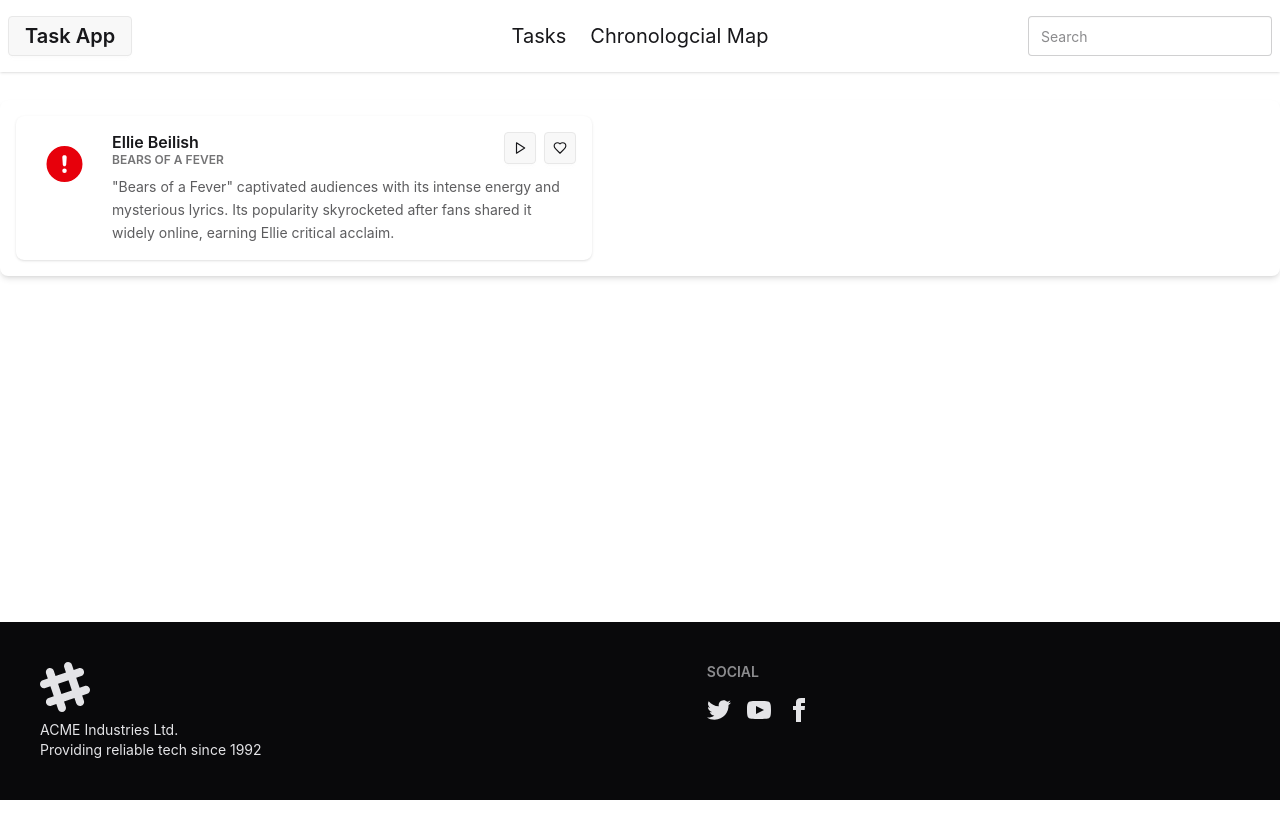
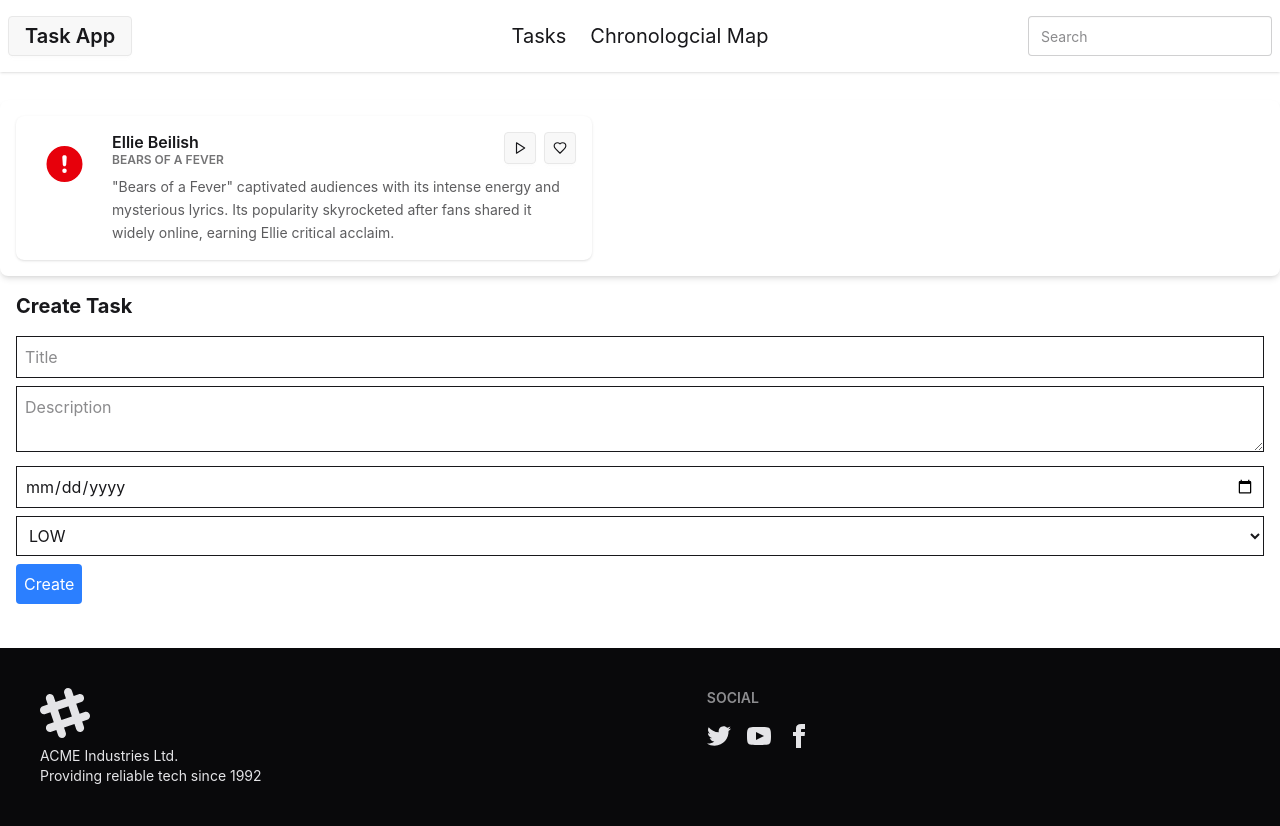
Before and after one commit to vixello/Java-Task-App-Frontend, an Angular app: page /tasks in a window 1280 px wide. Before the commit the page ends 800 px from the top, so only its background shows below. Built offline with nearby package versions, Linux system fonts and the light colour scheme.

Commit message:
Add task creation UI and backend POST integration

```diff
--- a/src/app/app.config.ts
+++ b/src/app/app.config.ts
@@ -7,11 +7,13 @@ import {
   withEventReplay,
   withNoIncrementalHydration,
 } from '@angular/platform-browser';
+import { provideHttpClient } from '@angular/common/http';
 
 export const appConfig: ApplicationConfig = {
   providers: [
     provideBrowserGlobalErrorListeners(),
     provideRouter(routes),
     provideClientHydration(withEventReplay(), withNoIncrementalHydration()),
+    provideHttpClient()
   ],
 };
--- a/src/app/app.html
+++ b/src/app/app.html
@@ -4,6 +4,8 @@
 
   <main class="container mx-auto py-7 grow h-full">
     <router-outlet></router-outlet>
+    <taskapp-task-create></taskapp-task-create>
+
   </main>
   <taskapp-footer></taskapp-footer>
 
--- a/src/app/app.routes.ts
+++ b/src/app/app.routes.ts
@@ -1,8 +1,10 @@
 // tasks.routes.ts
 import { Routes } from '@angular/router';
 import { TasksList } from './layout/tasks-list/tasks-list';
+import { TaskCreate } from './layout/task-create/task-create';
 
 export const routes: Routes = [
   { path: '', redirectTo: 'tasks', pathMatch: 'full'},
-  { path: 'tasks', component: TasksList }
+  { path: 'tasks', component: TasksList },
+  //{ path: 'create', component: TaskCreate}
 ];
--- a/src/app/app.ts
+++ b/src/app/app.ts
@@ -4,12 +4,11 @@ import { FaConfig, FaIconLibrary, FaIconComponent } from '@fortawesome/angular-f
 import { fontAwesomeIcons } from './shared/font-awesome-icons';
 import { Navbar } from "./layout/navbar/navbar";
 import { Footer } from "./layout/footer/footer";
-import { TaskItem } from "./layout/task-item/task-item";
-import { TasksList } from "./layout/tasks-list/tasks-list";
+import { TaskCreate } from "./layout/task-create/task-create";
 
 @Component({
   selector: 'taskapp-root',
-  imports: [RouterOutlet, FaIconComponent, Navbar, Footer, RouterLinkWithHref],
+  imports: [RouterOutlet, FaIconComponent, Navbar, Footer, RouterLinkWithHref, TaskCreate],
   templateUrl: './app.html',
   changeDetection: ChangeDetectionStrategy.Eager,
   styleUrl: './app.scss',
--- /dev/null
+++ b/src/app/layout/task-create/task-create.html
@@ -0,0 +1,21 @@
+<div class="p-4">
+  <h2 class="text-xl font-bold mb-4">Create Task</h2>
+
+  <form (ngSubmit)="submit()">
+    <input class="border p-2 w-full mb-2" placeholder="Title" [(ngModel)]="title" name="title">
+    <textarea class="border p-2 w-full mb-2" placeholder="Description" [(ngModel)]="description" name="description"></textarea>
+    <input class="border p-2 w-full mb-2" type="date" [(ngModel)]="dueDate" name="dueDate">
+
+    <select class="border p-2 w-full mb-2" [(ngModel)]="priority" name="priority">
+      <option>LOW</option>
+      <option>MEDIUM</option>
+      <option>HIGH</option>
+    </select>
+<!--     <select class="border p-2 w-full mb-2" [(ngModel)]="status" name="status">
+      <option>OPEN</option>
+      <option>COMPLETE</option>
+    </select>
+ -->
+    <button class="bg-blue-500 text-white p-2 rounded">Create</button>
+  </form>
+</div>
--- /dev/null
+++ b/src/app/layout/task-create/task-create.ts
@@ -0,0 +1,33 @@
+import { Component } from '@angular/core';
+import { TaskService } from '../../services/task.service';
+import { FormsModule } from '@angular/forms';
+
+@Component({
+  selector: 'taskapp-task-create',
+  standalone: true,
+  imports: [FormsModule],
+  templateUrl: './task-create.html',
+  styleUrl: './task-create.scss',
+})
+export class TaskCreate {
+
+  title = '';
+  description = '';
+  dueDate = '';
+  priority = 'LOW';
+  status = 'OPEN';
+
+  constructor(private taskService: TaskService) { }
+
+  submit() {
+    this.taskService.createTask({
+      title: this.title,
+      description: this.description,
+      dueDate: this.dueDate,
+      priority: this.priority,
+      status: this.status
+    }).subscribe({
+      next: () => alert('Task created!')
+    });
+  }
+}
--- /dev/null
+++ b/src/app/services/task.service.ts
@@ -0,0 +1,30 @@
+import { Injectable } from '@angular/core';
+import { HttpClient } from '@angular/common/http';
+import { Observable } from 'rxjs';
+
+export interface TaskDto {
+    id: string;
+    title: string;
+    description: string;
+    dueDate: string;
+    priority: string;
+    status: string;
+}
+
+@Injectable({
+    providedIn: 'root'
+})
+
+export class TaskService {
+    private apiUrl = 'http://localhost:8080/api/v1/tasks';
+
+    constructor(private http: HttpClient) { }
+
+    getTasks(): Observable<TaskDto[]> {
+        return this.http.get<TaskDto[]>(this.apiUrl);
+    }
+
+    createTask(task: Omit<TaskDto, 'id'>): Observable<TaskDto> {
+        return this.http.post<TaskDto>(this.apiUrl, task);
+    }
+}
```
Also changed, not shown: src/app/layout/task-create/task-create.scss (added), 1 other file (tests, documents, lock files or other folders).
